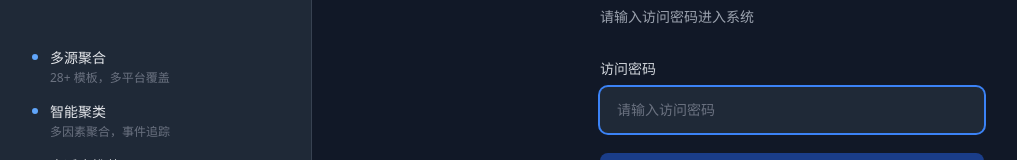
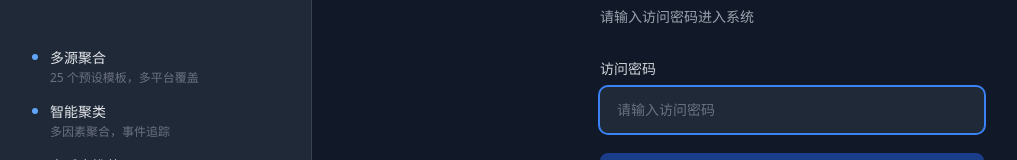
Before and after one commit to Aswellle/devhunter, a React (Vite) app in the folder frontend/: page /login in a window 1280 px wide. Shown: the part 314-474 px from the top of the page, without its empty margins (8-1025 px from the left). Built offline with nearby package versions, Linux system fonts and the light colour scheme.

Commit message:
fix(ui): correct the preset template count on the login page
The login highlight claimed 28+ templates while backend/templates/sources.json ships 25 - the same stale claim the README carried.

```diff
--- a/frontend/src/pages/LoginPage.tsx
+++ b/frontend/src/pages/LoginPage.tsx
@@ -46,7 +46,7 @@ export function LoginPage() {
         {/* Feature highlights */}
         <div className="space-y-4">
           {[
-            { label: '多源聚合', desc: '28+ 模板，多平台覆盖' },
+            { label: '多源聚合', desc: '25 个预设模板，多平台覆盖' },
             { label: '智能聚类', desc: '多因素聚合，事件追踪' },
             { label: '自适应推荐', desc: '越用越懂你的推荐' },
           ].map((f) => (
```
